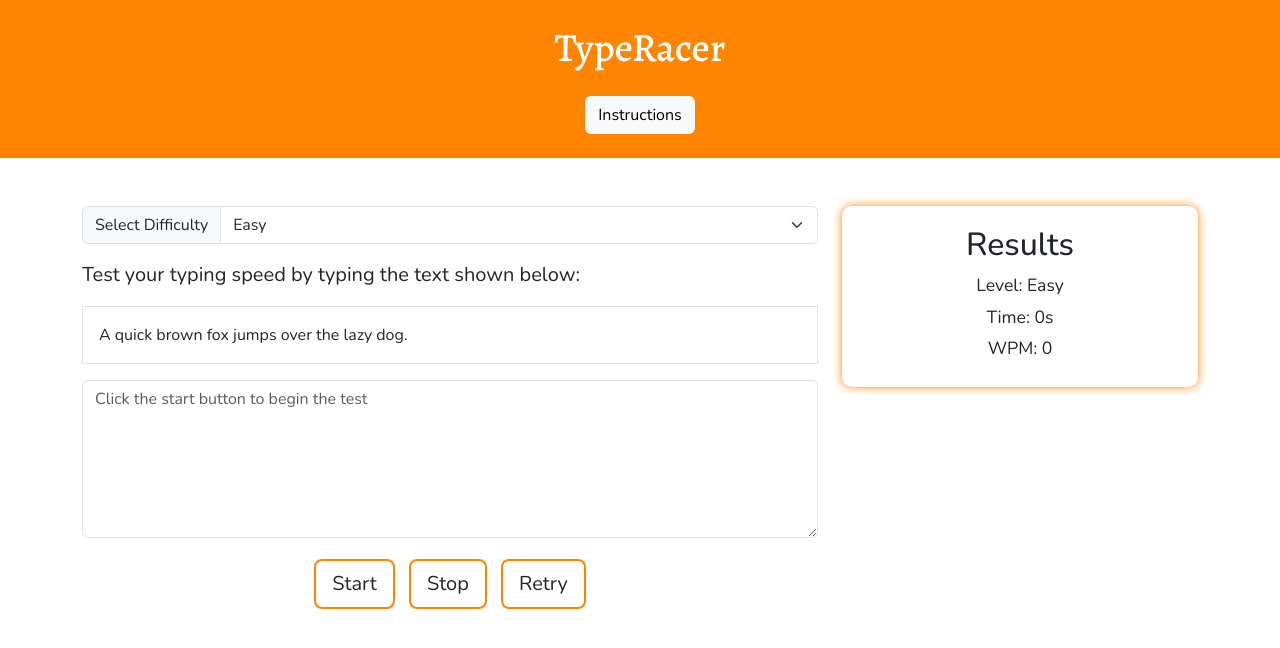
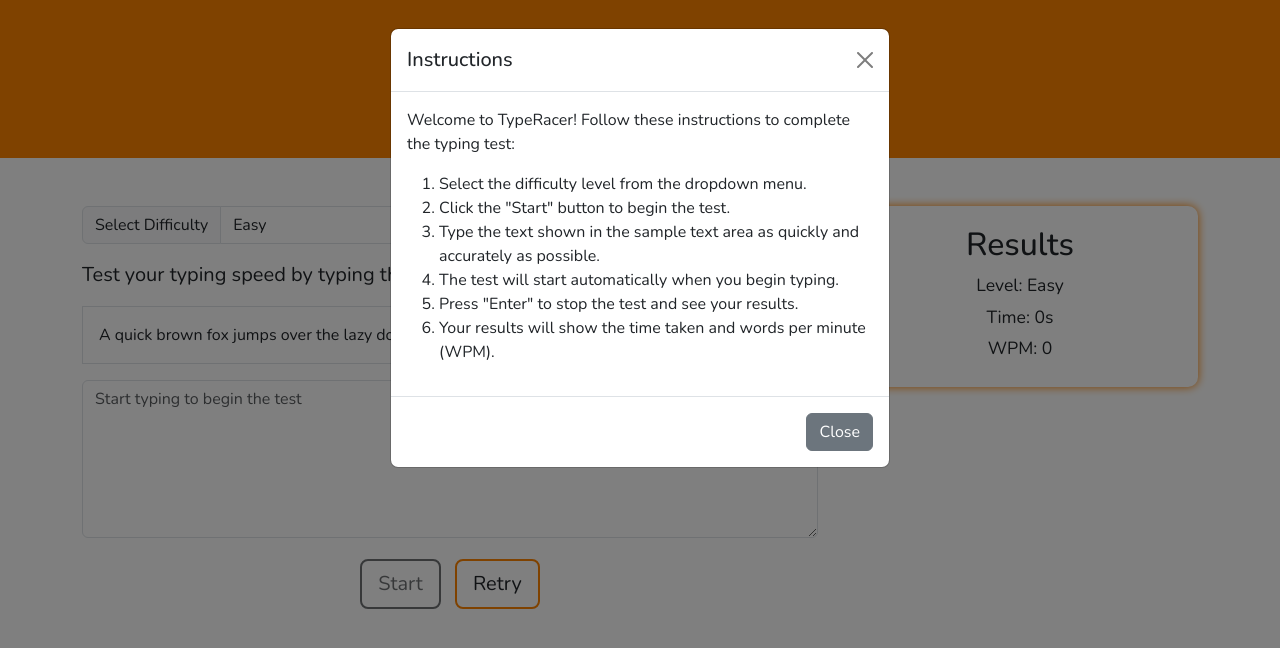
Before and after one commit to MajaK02/TypeRacer, a plain HTML site: page index.html in a window 1280 px wide. Both pictures are taken after a click on the button "Instructions". Drawn offline with nearby package versions, Linux system fonts and the light colour scheme.

Commit message:
Add start, retry and stop functions with an instructions modal

```diff
--- a/assets/javascript/script.js
+++ b/assets/javascript/script.js
@@ -20,13 +20,15 @@ document.addEventListener('DOMContentLoaded', function() {
     const difficultySelect = document.getElementById('difficulty');
     const sampleTextDiv = document.getElementById('sample-text');
     const startButton = document.getElementById('start-btn');
-    const stopButton = document.getElementById('stop-btn');
+    const retryButton = document.getElementById('retry-btn');
     const timeDisplay = document.getElementById('time');
     const userInput = document.getElementById('user-input');
     const levelDisplay = document.getElementById('level');
     const wpmDisplay = document.getElementById('wpm');
+    const instructionsButton = document.getElementById('instructions-btn');
 
     let startTime, endTime;
+    let testStarted = false;
 
     function getRandomText(textArray) {
         const randomIndex = Math.floor(Math.random() * textArray.length);
@@ -50,8 +52,9 @@ document.addEventListener('DOMContentLoaded', function() {
 
     function startTest() {
         startTime = new Date();
+        testStarted = true;
         startButton.disabled = true;
-        stopButton.disabled = false;
+        retryButton.disabled = true;
         userInput.disabled = false;
         userInput.value = ''; // Clear the input area
         userInput.focus();
@@ -65,8 +68,19 @@ document.addEventListener('DOMContentLoaded', function() {
         displayResults(timeTaken, wpm);
 
         startButton.disabled = false;
-        stopButton.disabled = true;
+        retryButton.disabled = false;
         userInput.disabled = true;
+        testStarted = false;
+    }
+
+    function retryTest() {
+        updateSampleText();
+        userInput.value = '';
+        userInput.disabled = false;
+        userInput.focus();
+        startButton.disabled = false;
+        retryButton.disabled = true;
+        testStarted = false;
     }
 
     function calculateWPM(timeTaken) {
@@ -113,10 +127,28 @@ document.addEventListener('DOMContentLoaded', function() {
         sampleTextDiv.innerHTML = highlightedText.trim();
     }
 
+    function handleUserInput(event) {
+        if (!testStarted) {
+            startTest();
+        }
+        highlightText();
+
+        if (event.key === 'Enter') {
+            stopTest();
+        }
+    }
+
+    function showInstructions() {
+        const instructionsModal = new bootstrap.Modal(document.getElementById('instructionsModal'));
+        instructionsModal.show();
+    }
+
     difficultySelect.addEventListener('change', updateSampleText);
     startButton.addEventListener('click', startTest);
-    stopButton.addEventListener('click', stopTest);
-    userInput.addEventListener('input', highlightText);
+    retryButton.addEventListener('click', retryTest);
+    userInput.addEventListener('input', handleUserInput);
+    userInput.addEventListener('keydown', handleUserInput);
+    instructionsButton.addEventListener('click', showInstructions);
 
     // Initialize with a random text from the default difficulty level
     updateSampleText();
--- a/index.html
+++ b/index.html
@@ -20,9 +20,6 @@
 
   <body>
     <!-- Header section -->
-    <!-- Inside the body for the header: "I am building a typing speed tester that looks good across all device types.
-     Please add a header area, which will contain the name 'TypeRacer' and an instructions button, which we'll wire up to instructions later."
-     -->
     <header>
       <div class="container">
         <div class="row">
@@ -37,20 +34,12 @@
     </header>
 
     <!-- Responsive grid using Bootstrap-->
-
-    <!-- Difficulty selector -->
-     <!-- Below the header build the responsive grid for the test area and results area: "I am building a typing speed tester that looks good across all devices.
-      Please build a grid with two columns. On Smaller screens, the columns should stack on top of each other.
-      From medium screen sizes and up, the left column should be two-thirds of the width of their container, the right column one-third.".
-    -->
     <main>
       <div class="container my-5">
         <div class="row">
           <div class="col-md-8">
             <div class="input-group mb-3">
-              <label class="input-group-text" for="difficulty"
-                >Select Difficulty</label
-              >
+              <label class="input-group-text" for="difficulty">Select Difficulty</label>
               <select class="form-select" id="difficulty">
                 <option value="easy">Easy</option>
                 <option value="medium">Medium</option>
@@ -59,49 +48,28 @@
             </div>
 
             <!-- test area -->
-             <!-- Inside the test area column: "Please create a dropdown menu using the Bootstrap input-group functionality.
-              The label for the menu is "Select Difficulty"; the options in the dropdown should be Easy, Medium and Hard.".
-            -->
             <div class="test-area">
-              <p class="lead">
-                Test your typing speed by typing the text shown below:
-              </p>
-              <div class="mb-3 p-3 border" id="sample-text">
-                The cat sat on the mat.
-              </div>
+              <p class="lead">Test your typing speed by typing the text shown below:</p>
+              <div class="mb-3 p-3 border" id="sample-text">The cat sat on the mat.</div>
             </div>
+
             <!-- User input area -->
-             <!-- Inside the test area column, below the dropdown menu: "For my typing speed tester, please add some sample text for a user to type, a text box for them to type in.
-              Under the text box to type in, add buttons to start, stop and retry the test.".
-            -->
             <div class="mb-3">
-              <label class="form-label visually-hidden" for="user-input"
-                >Type Here</label
-              >
+              <label class="form-label visually-hidden" for="user-input">Type Here</label>
               <textarea
                 class="form-control"
                 id="user-input"
                 rows="6"
-                placeholder="Click the start button to begin the test"
+                placeholder="Start typing to begin the test"
               ></textarea>
             </div>
             <div class="mb-3 text-center">
-              <button class="btn btn-lg btn-outline-orange" id="start-btn">
-                Start
-              </button>
-              <button class="btn btn-lg btn-outline-orange" id="stop-btn">
-                Stop
-              </button>
-              <button class="btn btn-lg btn-outline-orange" id="retry-btn">
-                Retry
-              </button>
+              <button class="btn btn-lg btn-outline-orange" id="start-btn" disabled>Start</button>
+              <button class="btn btn-lg btn-outline-orange" id="retry-btn">Retry</button>
             </div>
           </div>
 
           <!-- Results section -->
-           <!-- Inside the results area column: "I am building a typing tester site. Please add a results area to display the level, time and wpm.
-            Add spans with IDs to insert the calculated values later with JavaScript.".
-          -->
           <div class="col-md-4">
             <div id="results-area" class="text-center">
               <h2>Results</h2>
@@ -119,6 +87,33 @@
         </div>
       </div>
     </main>
+
+    <!-- Instructions Modal -->
+    <div class="modal fade" id="instructionsModal" tabindex="-1" aria-labelledby="instructionsModalLabel" aria-hidden="true">
+      <div class="modal-dialog">
+        <div class="modal-content">
+          <div class="modal-header">
+            <h5 class="modal-title" id="instructionsModalLabel">Instructions</h5>
+            <button type="button" class="btn-close" data-bs-dismiss="modal" aria-label="Close"></button>
+          </div>
+          <div class="modal-body">
+            <p>Welcome to TypeRacer! Follow these instructions to complete the typing test:</p>
+            <ol>
+              <li>Select the difficulty level from the dropdown menu.</li>
+              <li>Click the "Start" button to begin the test.</li>
+              <li>Type the text shown in the sample text area as quickly and accurately as possible.</li>
+              <li>The test will start automatically when you begin typing.</li>
+              <li>Press "Enter" to stop the test and see your results.</li>
+              <li>Your results will show the time taken and words per minute (WPM).</li>
+            </ol>
+          </div>
+          <div class="modal-footer">
+            <button type="button" class="btn btn-secondary" data-bs-dismiss="modal">Close</button>
+          </div>
+        </div>
+      </div>
+    </div>
+
     <!-- Bootstrap JS -->
     <script
       src="https://cdn.jsdelivr.net/npm/bootstrap@5.3.3/dist/js/bootstrap.bundle.min.js"
```
